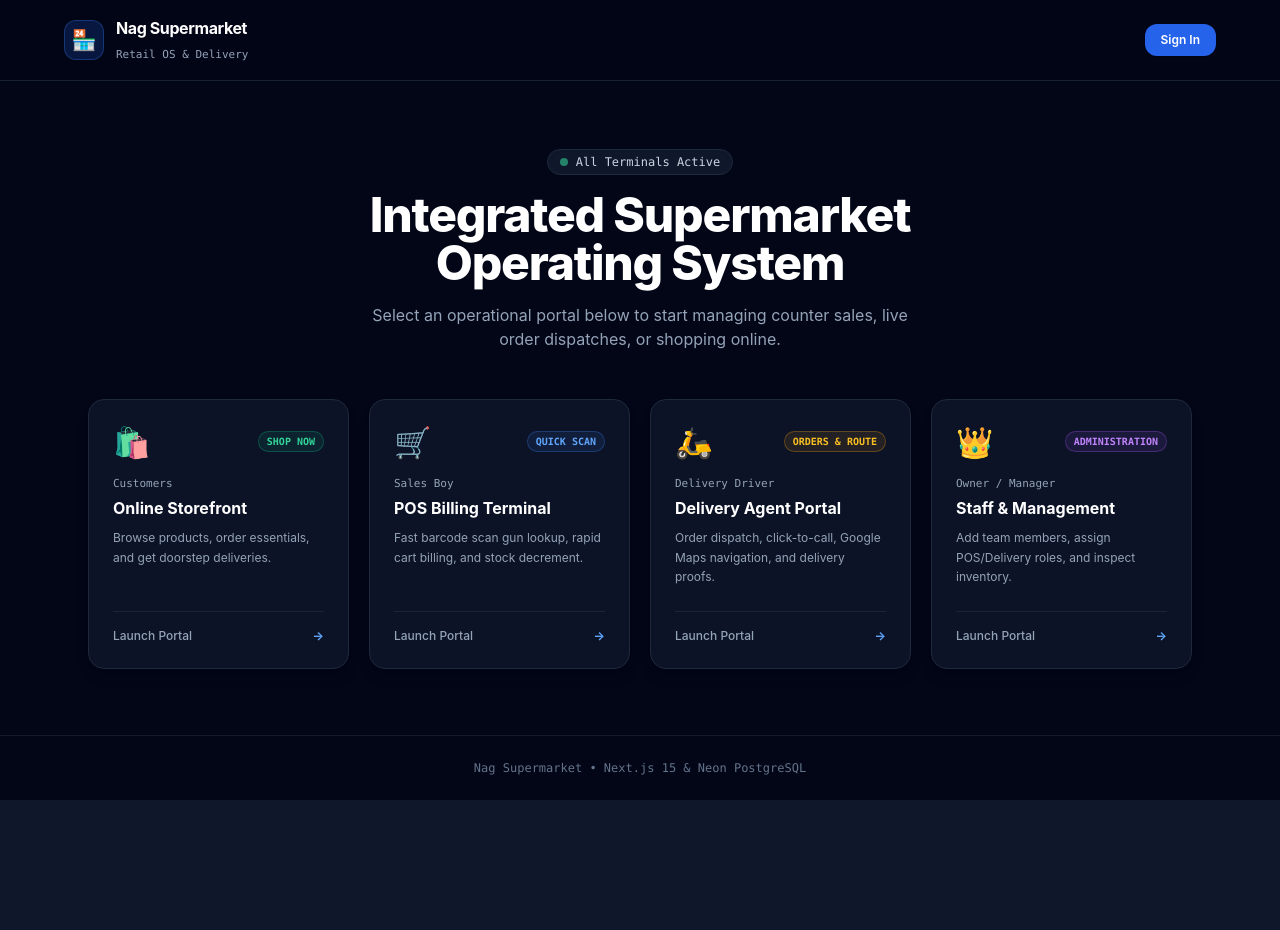
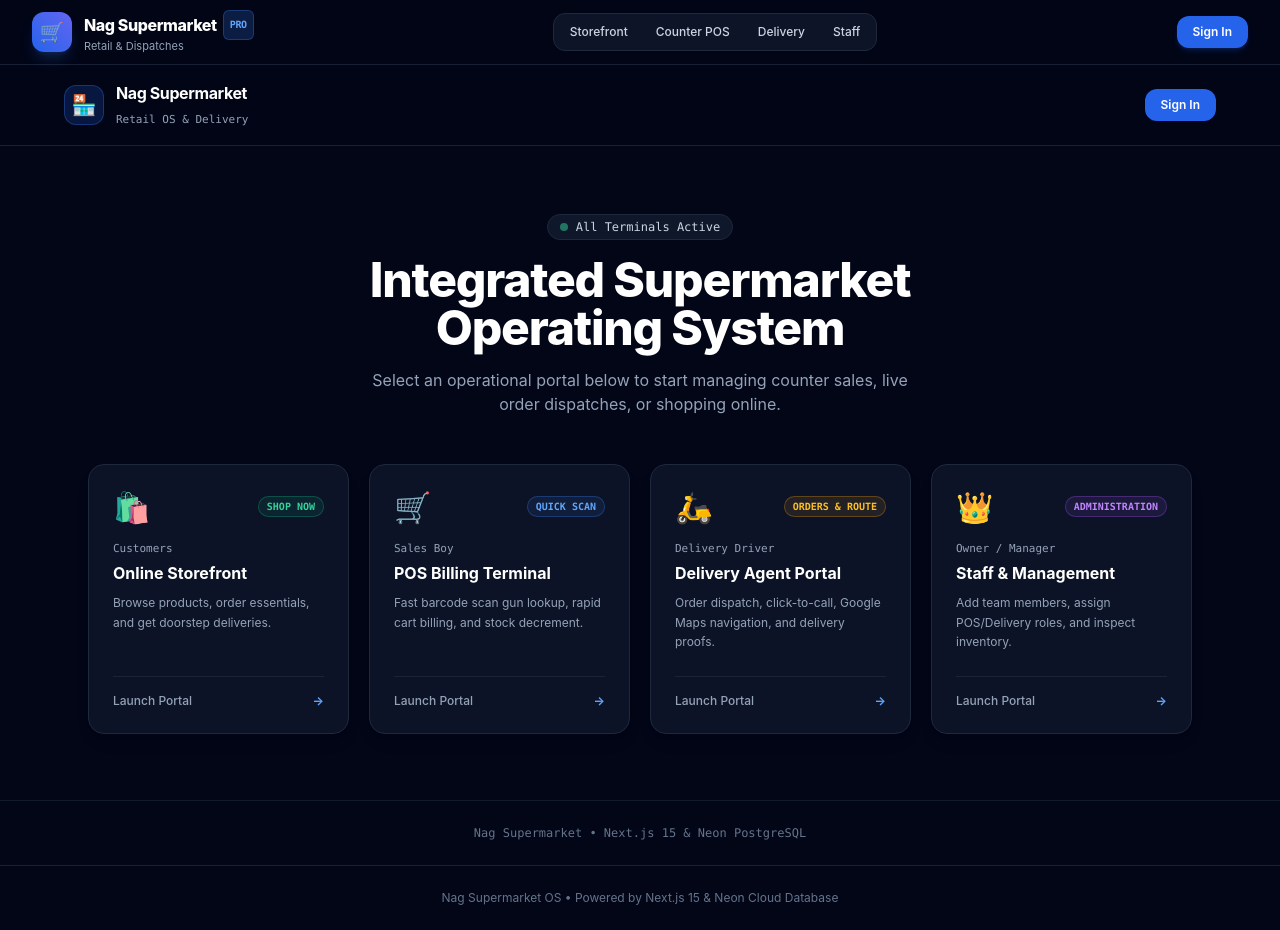
Before and after one commit to kanchinagababu6-cmd/Nag-market, a Next.js app: page / in a window 1280 px wide. Before the commit the page ends 800 px from the top, so only its background shows below. Built offline with nearby package versions, Linux system fonts and the light colour scheme; no server answers.

Commit message:
Update layout.tsx

```diff
--- a/app/layout.tsx
+++ b/app/layout.tsx
@@ -1,15 +1,107 @@
 import type { Metadata } from "next";
 import "./globals.css";
+import Link from "next/link";
+import { getSession } from "@/lib/auth";
 
 export const metadata: Metadata = {
-  title: "Supermarket Management",
-  description: "Supermarket POS, inventory and online delivery platform"
+  title: "Nag Supermarket | Operating System",
+  description: "Retail Counter POS & Online Grocery Delivery",
 };
 
-export default function RootLayout({ children }: { children: React.ReactNode }) {
+export default async function RootLayout({
+  children,
+}: {
+  children: React.ReactNode;
+}) {
+  const session = await getSession();
+
   return (
-    <html lang="en">
-      <body>{children}</body>
+    <html lang="en" className="dark">
+      <body className="min-h-screen bg-slate-950 text-slate-100 antialiased flex flex-col justify-between selection:bg-blue-600 selection:text-white">
+        {/* Global Navigation Bar */}
+        <header className="sticky top-0 z-50 border-b border-slate-800/80 bg-slate-950/80 backdrop-blur-xl">
+          <div className="max-w-7xl mx-auto px-4 sm:px-6 lg:px-8 h-16 flex items-center justify-between">
+            {/* Brand Logo */}
+            <Link href="/" className="flex items-center gap-3 group">
+              <div className="w-10 h-10 rounded-xl bg-gradient-to-tr from-blue-600 to-indigo-500 flex items-center justify-center text-xl shadow-lg shadow-blue-500/20 group-hover:scale-105 transition">
+                🛒
+              </div>
+              <div>
+                <span className="font-extrabold text-base tracking-tight text-white flex items-center gap-1.5">
+                  Nag Supermarket
+                  <span className="text-[10px] bg-blue-500/20 text-blue-400 font-mono px-1.5 py-0.5 rounded-md border border-blue-500/30">
+                    PRO
+                  </span>
+                </span>
+                <span className="text-[11px] text-slate-400 block -mt-0.5">Retail & Dispatches</span>
+              </div>
+            </Link>
+
+            {/* Direct Portal Links */}
+            <nav className="hidden md:flex items-center gap-1 bg-slate-900/90 border border-slate-800 p-1 rounded-xl">
+              <Link
+                href="/shop"
+                className="text-xs font-medium px-3 py-1.5 rounded-lg text-slate-300 hover:text-white hover:bg-slate-800 transition"
+              >
+                Storefront
+              </Link>
+              <Link
+                href="/pos"
+                className="text-xs font-medium px-3 py-1.5 rounded-lg text-slate-300 hover:text-white hover:bg-slate-800 transition"
+              >
+                Counter POS
+              </Link>
+              <Link
+                href="/delivery"
+                className="text-xs font-medium px-3 py-1.5 rounded-lg text-slate-300 hover:text-white hover:bg-slate-800 transition"
+              >
+                Delivery
+              </Link>
+              <Link
+                href="/admin/staff"
+                className="text-xs font-medium px-3 py-1.5 rounded-lg text-slate-300 hover:text-white hover:bg-slate-800 transition"
+              >
+                Staff
+              </Link>
+            </nav>
+
+            {/* User Session / Auth */}
+            <div className="flex items-center gap-3">
+              {session ? (
+                <div className="flex items-center gap-3">
+                  <div className="text-right hidden sm:block">
+                    <span className="text-xs font-semibold text-white block">{session.name}</span>
+                    <span className="text-[10px] text-emerald-400 font-mono block uppercase">
+                      {session.role.replace(/_/g, " ")}
+                    </span>
+                  </div>
+                  <Link
+                    href="/login"
+                    className="text-xs bg-slate-800 hover:bg-slate-700 text-slate-300 hover:text-white border border-slate-700 px-3 py-1.5 rounded-xl font-medium transition"
+                  >
+                    Switch
+                  </Link>
+                </div>
+              ) : (
+                <Link
+                  href="/login"
+                  className="text-xs font-semibold bg-blue-600 hover:bg-blue-500 text-white px-4 py-2 rounded-xl transition shadow-md shadow-blue-600/20"
+                >
+                  Sign In
+                </Link>
+              )}
+            </div>
+          </div>
+        </header>
+
+        {/* Content Page Container */}
+        <div className="flex-1 flex flex-col">{children}</div>
+
+        {/* Global Footer */}
+        <footer className="border-t border-slate-800/80 bg-slate-950 py-6 text-center text-xs text-slate-500">
+          Nag Supermarket OS • Powered by Next.js 15 & Neon Cloud Database
+        </footer>
+      </body>
     </html>
   );
 }
```
